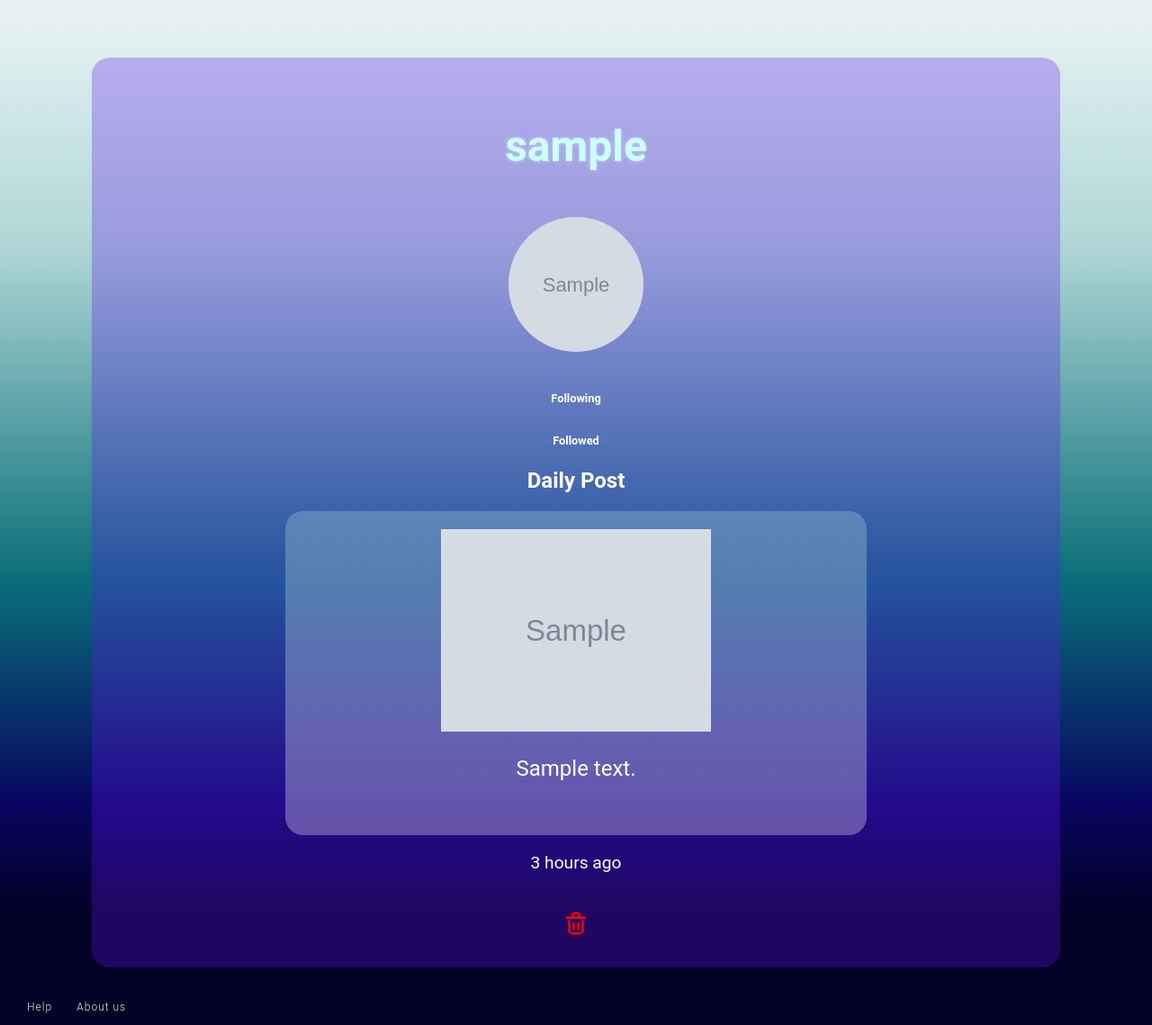
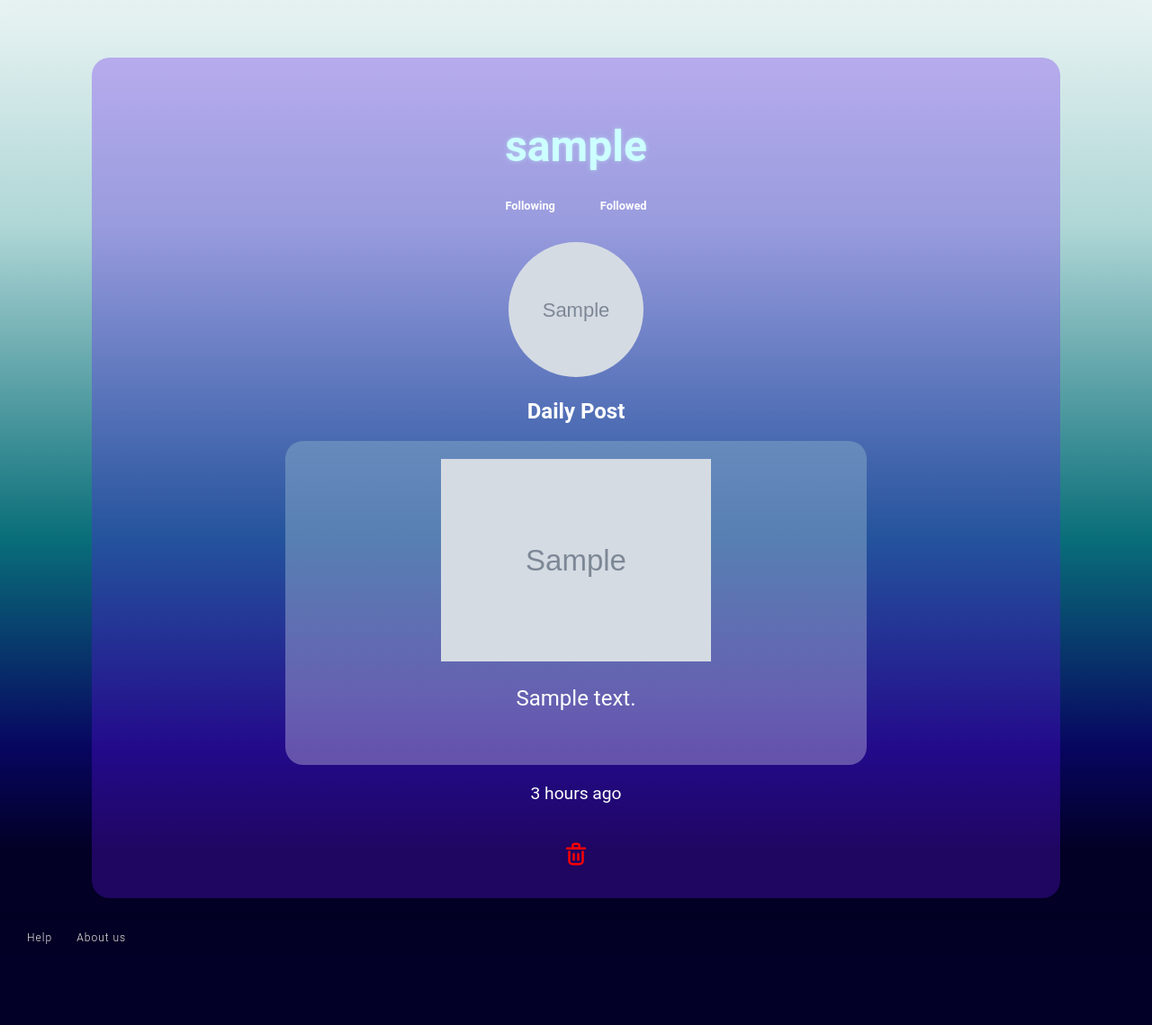
Before and after one commit to 2767753o/wad2-ae-group1d, a Django app: a page that uses blink/templates/blink/user.html in a window 1280 px wide. Shown: the part 96-1235 px from the top of the page at 90% size. After the commit the page ends 1145 px from the top, so only its background shows below. Run offline with Django 3.2, Linux system fonts and the light colour scheme; a user stored in the database is signed in; tables that the repository leaves empty hold one stand-in row (values such as "Sample post"); grey boxes marked "Sample" are stand-in pictures.

Commit message:
User Page Styled

```diff
--- a/blink/static/css/styles.Scss
+++ b/blink/static/css/styles.Scss
@@ -575,6 +575,7 @@ body {
   font-size: 3rem;
   color: #Cfff;
   text-shadow: 0 0 5px rgba(204, 255, 255, 0.5);
+  margin-bottom: 0;
 }
 
 #profile p {
@@ -588,6 +589,7 @@ body {
   height: 150px;
   border-radius: 50%;
   margin: 10px 0;
+  margin-bottom: 0;
 }
 
 #profile a {
@@ -735,3 +737,37 @@ body {
   border-radius: 50%;
   margin: 10px 0;
 }
+
+#followingOrFollowed {
+  display: flex;
+  flex-direction: row;
+  justify-content: center;
+  align-items: center;
+  margin: 0px;
+  gap: 50px;
+}
+
+#followSection {
+  display: flex;
+  flex-direction: column;
+  justify-content: center;
+  align-items: center;
+  margin: 5px;
+
+  input[type="submit"] {
+    background: #e3e1e1;
+    width: 6%;
+    padding: 8px;
+    margin: 10px 0;
+    font-size: 0.9rem;
+    color: #000;
+    border: none;
+    border-radius: 5px;
+    cursor: pointer;
+
+    &:hover {
+      color: #C4151C;
+      background:#fff;
+    }
+  }
+}
--- a/blink/static/css/styles.css
+++ b/blink/static/css/styles.css
@@ -518,6 +518,7 @@ body {
   font-size: 3rem;
   color: #ccffff;
   text-shadow: 0 0 5px rgba(204, 255, 255, 0.5);
+  margin-bottom: 0;
 }
 
 #profile p {
@@ -531,6 +532,7 @@ body {
   height: 150px;
   border-radius: 50%;
   margin: 10px 0;
+  margin-bottom: 0;
 }
 
 #profile a {
@@ -658,4 +660,36 @@ body {
   height: 100px;
   border-radius: 50%;
   margin: 10px 0;
+}
+
+#followingOrFollowed {
+  display: flex;
+  flex-direction: row;
+  justify-content: center;
+  align-items: center;
+  margin: 0px;
+  gap: 50px;
+}
+
+#followSection {
+  display: flex;
+  flex-direction: column;
+  justify-content: center;
+  align-items: center;
+  margin: 5px;
+}
+#followSection input[type=submit] {
+  background: #e3e1e1;
+  width: 6%;
+  padding: 8px;
+  margin: 10px 0;
+  font-size: 0.9rem;
+  color: #000;
+  border: none;
+  border-radius: 5px;
+  cursor: pointer;
+}
+#followSection input[type=submit]:hover {
+  color: #C4151C;
+  background: #fff;
 }/*# sourceMappingURL=styles.css.map */
--- a/blink/templates/blink/user.html
+++ b/blink/templates/blink/user.html
@@ -10,6 +10,13 @@
     {% if userProfileData %}
         {% comment %} USER CONTENTS {% endcomment %}
         <h1>{{ userData.username }}</h1>
+        <section id="followingOrFollowed">
+            {% comment %} USER FOLLOWING {% endcomment %}
+            <h2><a href="{% url 'blink:user_following' user_id=userData.id %}">Following</a></h2>
+
+            {% comment %} User FOLLOWED{% endcomment %}
+            <h2><a href="{% url 'blink:user_followed' user_id=userData.id %}">Followed</a></h2>
+        </section>
         {% if userProfileData.profilePicture %}
             <img src="{{ userProfileData.profilePicture.url }}" class="PFP" alt="Profile Picture" width="75" height="75" />
         {% else %}
@@ -20,19 +27,15 @@
             <form action="{% url 'blink:toggle_follow' user_id=page_user.id %}" method="post">
             {% csrf_token %}
             <input type="hidden" name="user_id" value="{{ page_user.id }}">
-            {% if is_following %}
-                <input type="submit" value="Unfollow">
-            {% else %}
-                <input type="submit" value="Follow">
-            {% endif %}
+            <section id="followSection">
+                {% if is_following %}
+                        <input type="submit" value="Unfollow">
+                {% else %}
+                    <input type="submit" value="Follow">
+                {% endif %}
+            </section>
             </form>
         {% endif %}
-
-        {% comment %} USER FOLLOWING {% endcomment %}
-        <h2><a href="{% url 'blink:user_following' user_id=userData.id %}">Following</a></h2>
-
-        {% comment %} User FOLLOWED{% endcomment %}
-        <h2><a href="{% url 'blink:user_followed' user_id=userData.id %}">Followed</a></h2>
 
         {% comment %} USER'S POSTS {% endcomment %}
         <div>
```
Also changed, not shown: 1 other file.
